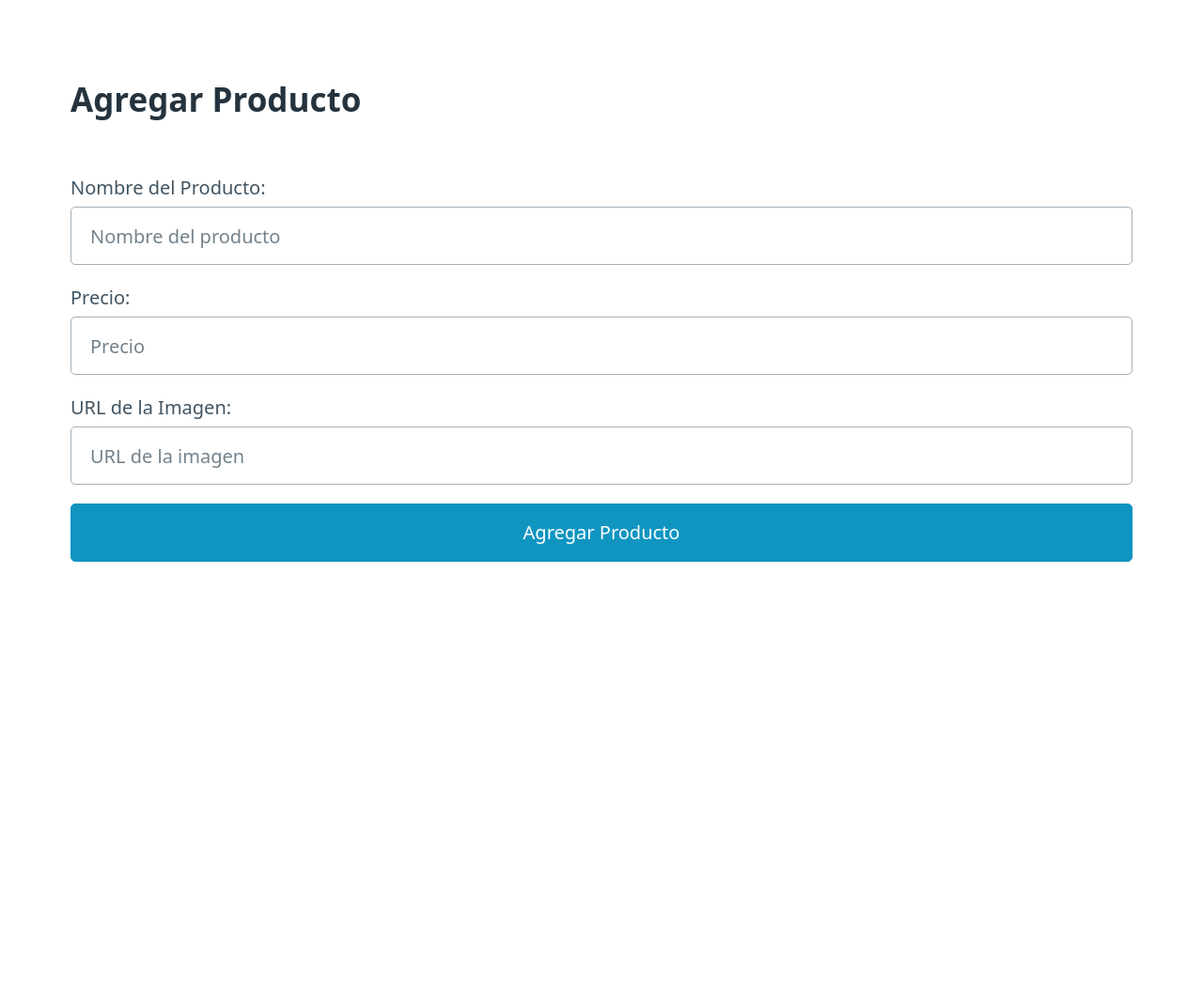
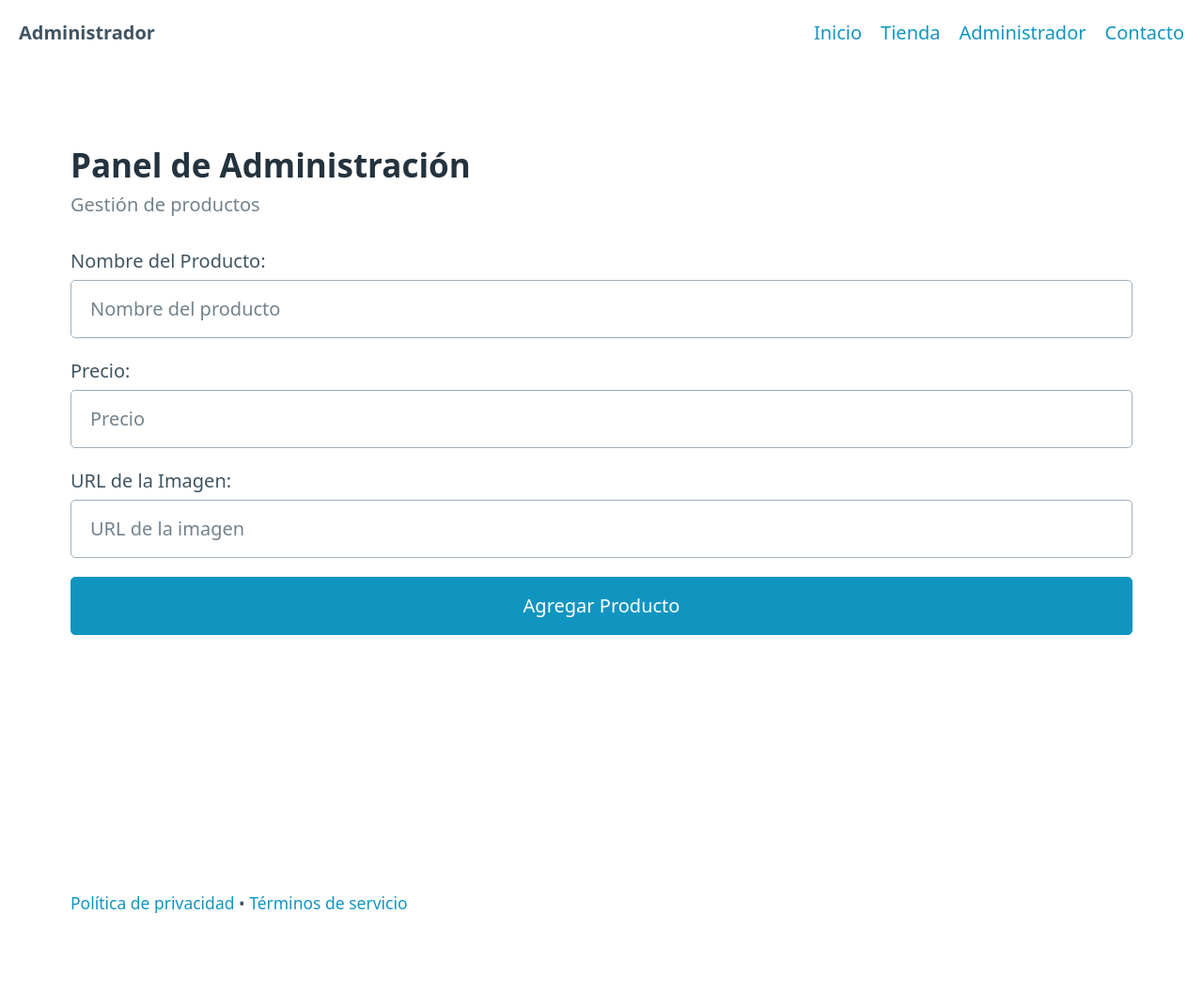
Before and after one commit to olls-san/ecommerce-website, a plain HTML site: page admin.html in a window 1280 px wide. Shown: the whole page at 94% size. Before the commit the page ends 800 px from the top, so only its background shows below. Drawn offline with nearby package versions, Linux system fonts and the light colour scheme.

Commit message:
Add files via upload

```diff
--- a/admin.html
+++ b/admin.html
@@ -3,13 +3,30 @@
 <head>
     <meta charset="UTF-8">
     <meta name="viewport" content="width=device-width, initial-scale=1">
-    <title>Agregar Producto</title>
-    <link href="https://cdn.jsdelivr.net/npm/@picocss/pico@1/css/pico.min.css" rel="stylesheet">
+    <meta name="description" content="Panel de administración para gestionar productos">
+    <title>Administración de Productos</title>
+    <link rel="stylesheet" href="https://cdn.jsdelivr.net/npm/@picocss/pico@1/css/pico.min.css">
 </head>
 <body>
+    <nav class="container-fluid">
+        <ul>
+            <li><strong>Administrador</strong></li>
+        </ul>
+        <ul>
+            <li><a href="index.html">Inicio</a></li>
+            <li><a href="shop.html">Tienda</a></li>
+            <li><a href="admin.html">Administrador</a></li>
+            <li><a href="contact.html">Contacto</a></li>
+        </ul>
+    </nav>
+
     <main class="container">
-        <h2>Agregar Producto</h2>
-
+        <div class="grid">
+            <section>
+                <hgroup>
+                    <h2>Panel de Administración</h2>
+                    <h3>Gestión de productos</h3>
+                </hgroup>
                 <form id="addProductForm">
                     <label for="product-name">Nombre del Producto:</label>
                     <input type="text" id="product-name" name="product-name" placeholder="Nombre del producto" required>
@@ -22,8 +39,9 @@
 
                     <button type="submit">Agregar Producto</button>
                 </form>
+            </section>
+        </div>
     </main>
-
     <script>
         // Store products in an array
         let products = JSON.parse(localStorage.getItem('products')) || [];
@@ -58,5 +76,8 @@
             alert('Producto agregado exitosamente!');
         });
     </script>
+    <footer class="container">
+        <small><a href="#">Política de privacidad</a> • <a href="#">Términos de servicio</a></small>
+    </footer>
 </body>
 </html>
```
Lines whose indentation alone changed are shown as unchanged.
